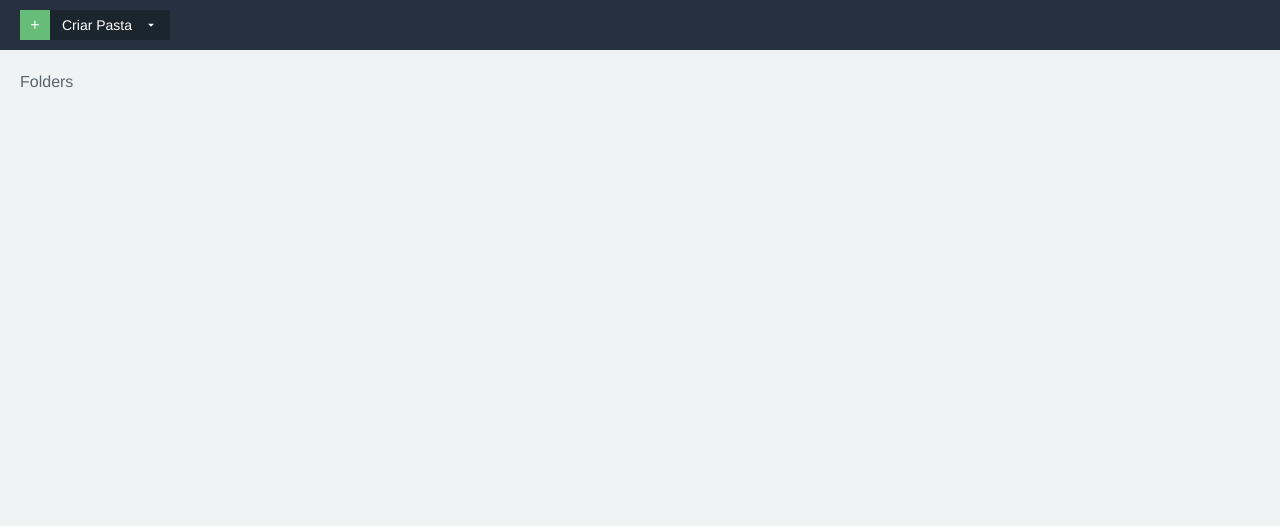
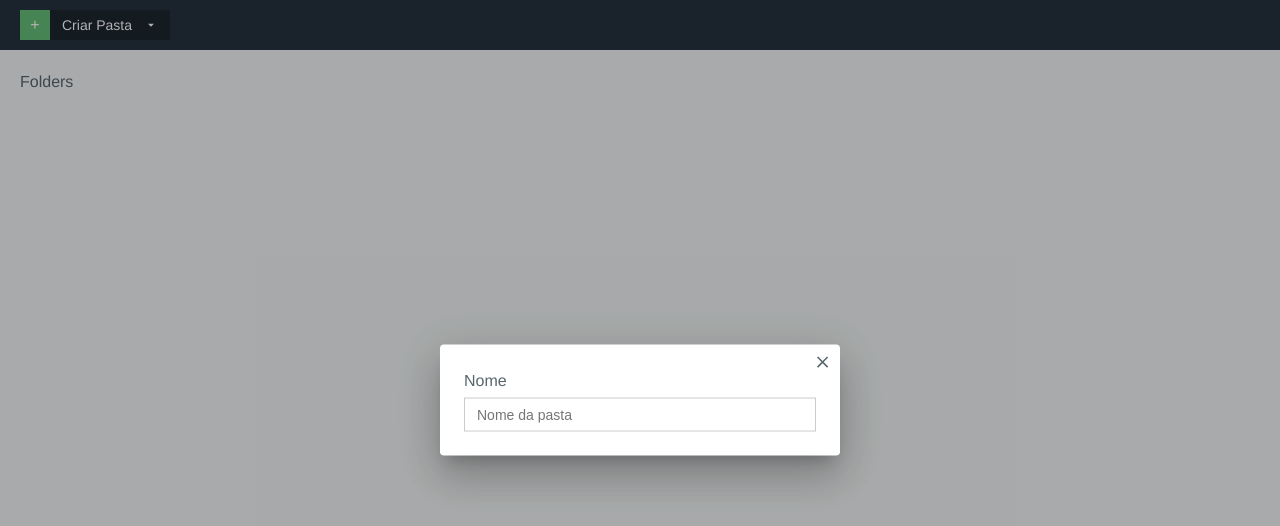
Before and after one commit to devempreendedor/poker-range-web, a React app: page /folders in a window 1280 px wide. Shown: the top 526 px of the page. Built offline with nearby package versions, Linux system fonts and the light colour scheme.

Commit message:
feat: create input

```diff
--- /dev/null
+++ b/src/components/Folders/CreateFolderModal/index.tsx
@@ -0,0 +1,17 @@
+import * as React from 'react';
+import { Modal, TextField } from "../../";
+
+interface Props {
+    open: boolean
+    onClose(): void
+}
+
+function CreateFolderModal({ open, onClose }: Props) {
+    return (
+        <Modal open={open} onClose={onClose}>
+            <TextField label="Nome" placeholder='Nome da pasta' />
+        </Modal>
+     );
+}
+
+export default CreateFolderModal;
--- /dev/null
+++ b/src/components/Folders/index.ts
@@ -0,0 +1 @@
+export { default as CreateFolderModal } from "./CreateFolderModal"
--- a/src/components/Layout/index.tsx
+++ b/src/components/Layout/index.tsx
@@ -1,12 +1,13 @@
 import * as React from 'react';
 import { Add, Button, FolderSwitch, Main, Topbar, Wrapper } from './styled';
 import { MdArrowDropDown } from "react-icons/md"
+import { CreateFolderModal } from "../../components"
 
 interface Props {
     children: React.ReactNode
 }
 
-function Layout({ children }: Props) {
+const Layout = ({ children }: Props) => {
     return (
         <Wrapper>
             <Topbar>
@@ -21,6 +22,7 @@ function Layout({ children }: Props) {
             <Main>
                 {children}
             </Main>
+            <CreateFolderModal open={true} onClose={() => {}} />
         </Wrapper>
     )
 }
--- /dev/null
+++ b/src/components/Modal/index.tsx
@@ -0,0 +1,25 @@
+import * as React from 'react';
+import { Content, ModalWrapper, Close } from "./styled"
+import { MdClose } from "react-icons/md"
+import { ReactNode } from "react"
+
+interface ModalProps {
+    open: boolean
+    onClose(): void
+    children: ReactNode
+}
+
+const Modal = ({ open, onClose, children }: ModalProps) => {
+    return (
+        <ModalWrapper open={open}>
+            <Content>
+                <Close onClick={onClose}>
+                    <MdClose />
+                </Close>
+                {children}
+            </Content>
+        </ModalWrapper>
+    )
+}
+
+export default Modal
--- /dev/null
+++ b/src/components/Modal/styled.ts
@@ -0,0 +1,46 @@
+import styled from "styled-components"
+
+type Props = {
+    open: boolean
+}
+
+export const ModalWrapper = styled.div`
+    position: fixed;
+    width: 100%;
+    height: 100%;
+    top: 0;
+    left: 0;
+    background: rgba(0, 0, 0, 0.3);
+    z-index: 500;
+
+    ${({ open }: Props) => !open && `
+        display: none;
+    `}
+`
+
+export const Content = styled.div`
+    position: fixed;
+    top: 50%;
+    left: 50%;
+    transform: translate(-50%, -50%);
+    z-index: 700;
+    width: inherit;
+    outline: 0;
+    width: 400px;
+    box-shadow: 0 11px 15px -7px rgb(0 0 0 / 20%), 0 24px 38px 3px rgb(0 0 0 / 14%), 0 9px 46px 8px rgb(0 0 0 / 12%);
+    background: #fff;
+    padding: 24px;
+    border-radius: 4px;
+    box-sizing: border-box;
+`
+
+export const Close = styled.div`
+    position: absolute;
+    top: 8px;
+    right: 8px;
+    cursor: pointer;
+
+    svg {
+        font-size: 1.2rem;
+    }
+`
--- /dev/null
+++ b/src/components/TextField/index.tsx
@@ -0,0 +1,24 @@
+import React, { ForwardRefRenderFunction, InputHTMLAttributes } from 'react';
+import { InputStyle, Label } from "./styled"
+
+interface InputProps extends InputHTMLAttributes<HTMLInputElement> {
+    name?: string;
+    label?: string;
+}
+
+const Input: ForwardRefRenderFunction<HTMLInputElement, InputProps> = ({ name, label, ...otherProps }, ref) => {
+    return (
+
+        <>
+            {label && <Label>{label}</Label>}
+            <InputStyle
+                {...otherProps}
+                name={name}
+                ref={ref} />
+        </>
+    );
+};
+
+const FormInput = React.forwardRef(Input);
+
+export default FormInput;
--- /dev/null
+++ b/src/components/TextField/styled.ts
@@ -0,0 +1,28 @@
+import styled from "styled-components"
+
+
+export const InputStyle = styled.input`
+    display: block;
+    width: 100%;
+    height: 34px;
+    padding: 6px 12px;
+    font-size: 14px;
+    line-height: 1.42857143;
+    color: #555;
+    background-color: #fff;
+    background-image: none;
+    border: 1px solid #ccc;
+    outline: none;
+
+    transition: border-color ease-in-out .15s,box-shadow ease-in-out .15s;
+
+    &:focus {
+        border-color: #66afe9;
+    }
+
+`
+
+
+export const Label = styled.div`
+    margin-bottom: 5px;
+`
--- a/src/components/index.ts
+++ b/src/components/index.ts
@@ -1 +1,4 @@
 export { default as Layout } from "./Layout"
+export { default as Modal } from "./Modal"
+export * from "./Folders"
+export { default as TextField } from "./TextField"
```
Also changed, not shown: .eslintrc.js.
